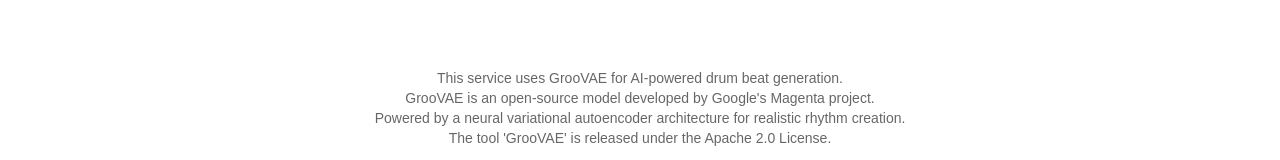
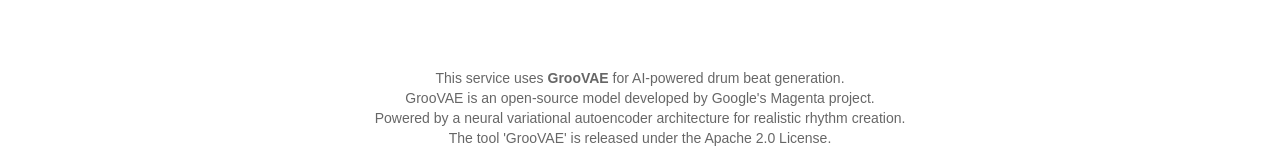
Before and after one commit to taedyoverflow/yass_front, a React (Create React App) app: page /djing in a window 1280 px wide. Shown: the part 598-758 px from the top of the page. Built offline with nearby package versions, Linux system fonts and the light colour scheme.

Commit message:
index.html에 구글 애드센스 인증 스크립트 추가

```diff
--- a/public/index.html
+++ b/public/index.html
@@ -2,6 +2,10 @@
 <html lang="en" translate="no">
   <head>
     <meta charset="utf-8" />
+
+    <script async src="https://pagead2.googlesyndication.com/pagead/js/adsbygoogle.js?client=ca-pub-4316662816172034"
+     crossorigin="anonymous"></script>
+
     <link rel="icon" href="%PUBLIC_URL%/favicon.ico" />
     <meta name="viewport" content="width=device-width, initial-scale=1" />
     <meta name="theme-color" content="#000000" />
--- a/src/pages/DJing.js
+++ b/src/pages/DJing.js
@@ -51,7 +51,7 @@
           color="text.secondary"
           sx={{ fontSize: "0.875rem" }}
         >
-          This service uses GrooVAE for AI-powered drum beat generation.<br />
+          This service uses <strong>GrooVAE</strong> for AI-powered drum beat generation.<br />
           GrooVAE is an open-source model developed by Google's Magenta project.<br />
           Powered by a neural variational autoencoder architecture for realistic rhythm creation.<br />
           The tool 'GrooVAE' is released under the Apache 2.0 License.<br /><br />
```
